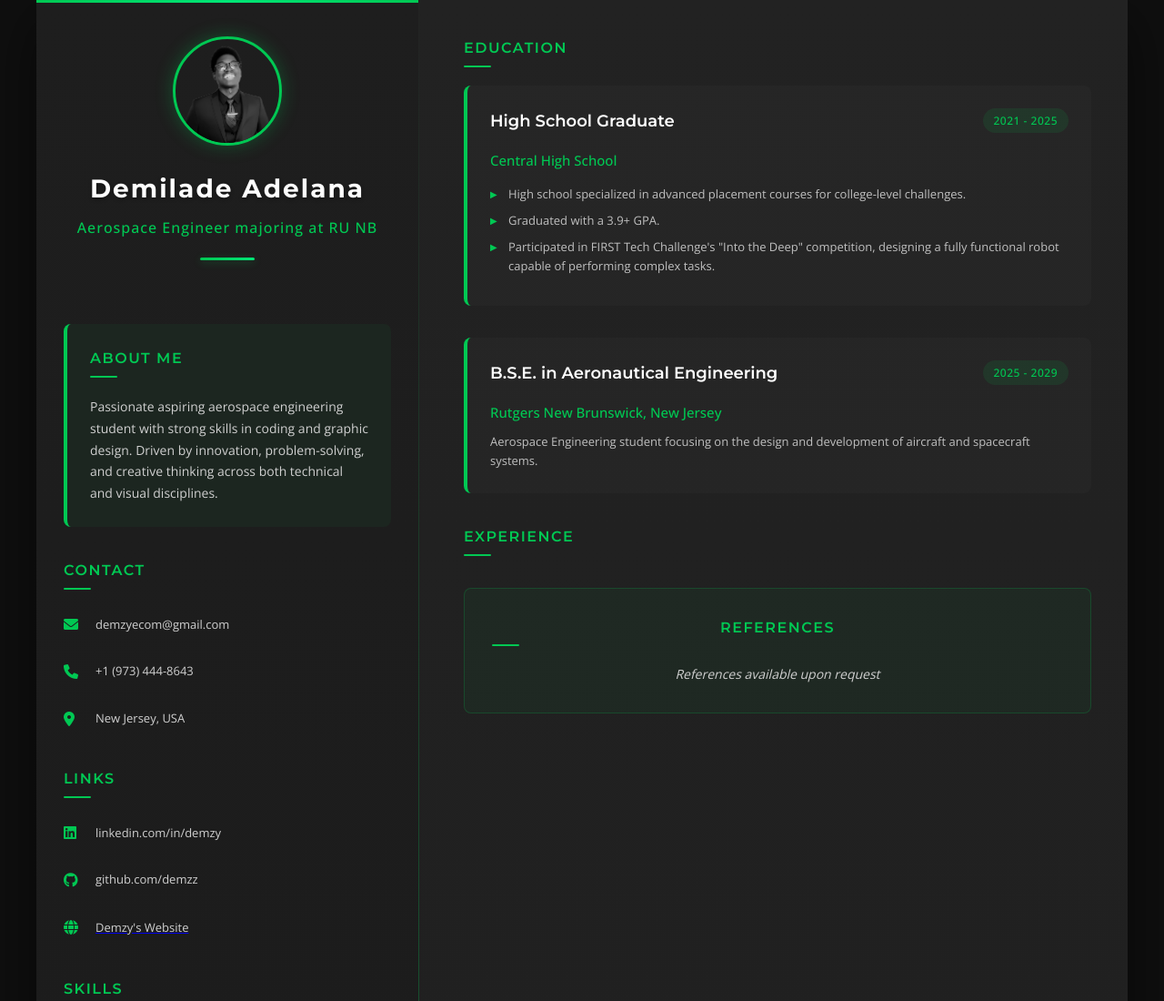
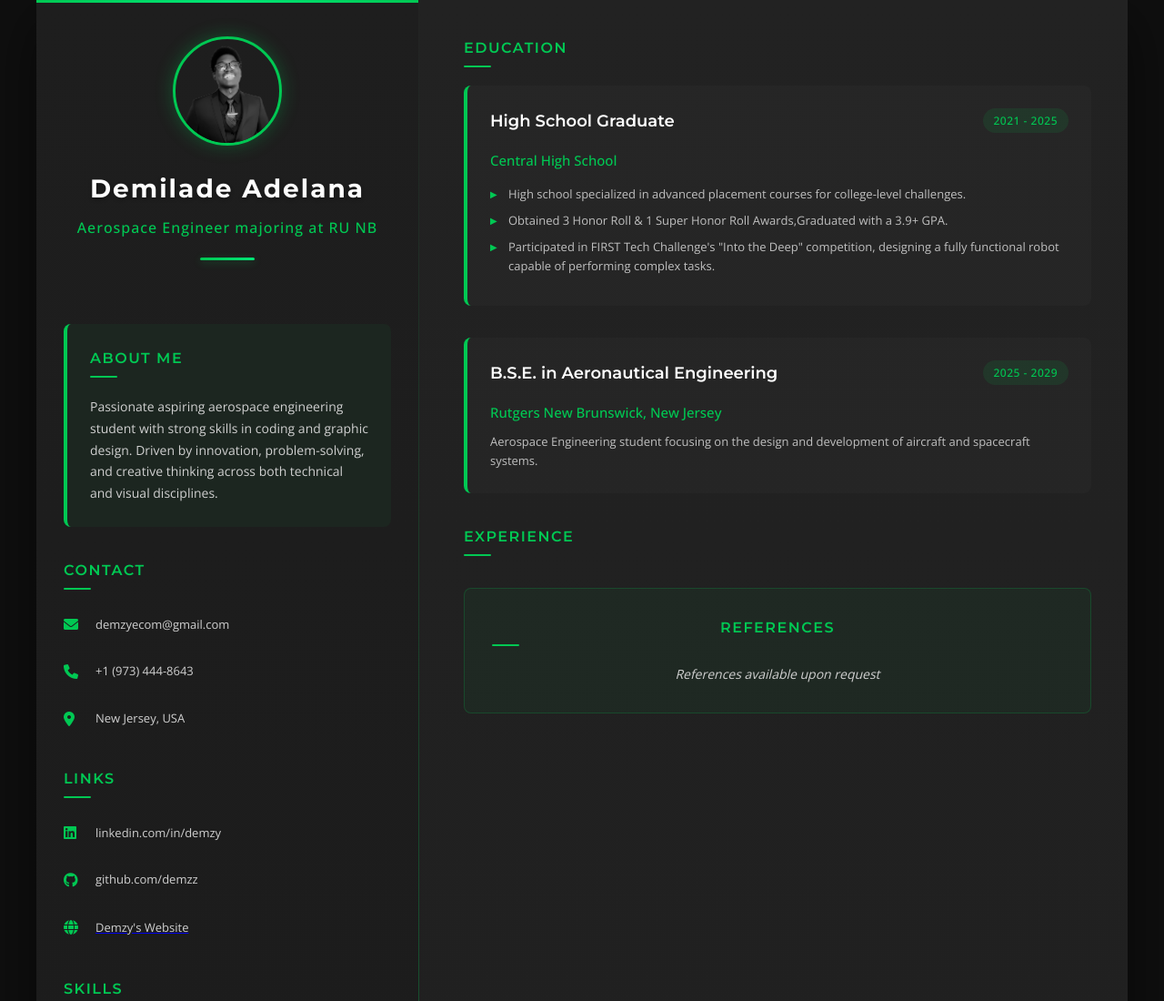
Before and after one commit to Demzz-tech/resume, a plain HTML site: page index.html in a window 1280 px wide. Shown: the top 1100 px of the page at 91% size. Drawn offline with nearby package versions, Linux system fonts and the light colour scheme.

Commit message:
Update index.html

```diff
--- a/index.html
+++ b/index.html
@@ -170,7 +170,7 @@
                     <p class="description">
                         <ul class="achievements">
                                     <li>High school specialized in advanced placement courses for college-level challenges.</li>
-                                    <li>Graduated with a 3.9+ GPA.</li>
+                                    <li>Obtained 3 Honor Roll & 1 Super Honor Roll Awards,Graduated with a 3.9+ GPA.</li>
                                     <li>Participated in FIRST Tech Challenge's "Into the Deep" competition, designing a fully functional robot capable of performing complex tasks.</li>
                         </ul>
                     </p>
```
